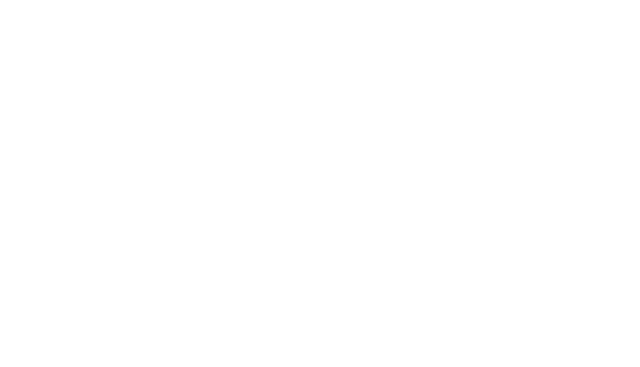
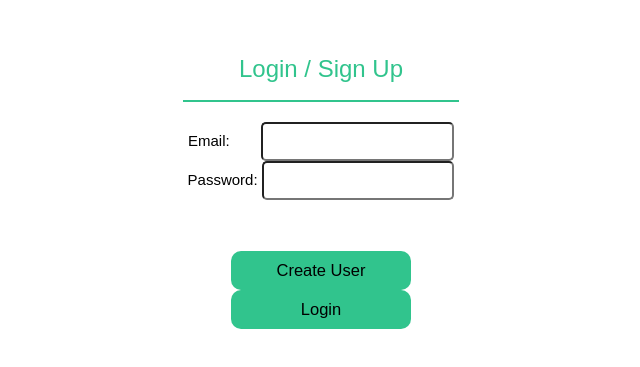
Before and after one commit to Andrew-Bremond/Rubbish-Radar, a Vue app: page /UserAuth in a window 1280 px wide. Before the commit this address had no page. Shown: the part 745-1112 px from the top of the page, without its empty margins (319-959 px from the left). Built offline with nearby package versions, Linux system fonts and the light colour scheme.

Commit message:
created login/sign up page
css input, creating and routing to the login/sign up page, added the input boxes, the create user and login buttons.

```diff
--- a/package.json
+++ b/package.json
@@ -12,6 +12,7 @@
     "test:e2e:dev": "start-server-and-test 'vite dev --port 4173' http://localhost:4173 'cypress open --e2e'"
   },
   "dependencies": {
+    "@userfront/core": "^0.6.5",
     "firebase": "^10.2.0",
     "pinia": "^2.1.4",
     "vue": "^3.3.4",
--- a/src/App.vue
+++ b/src/App.vue
@@ -8,6 +8,7 @@
       <nav>
         <RouterLink to = "/"> Home </RouterLink>
         <RouterLink to = "/about"> About </RouterLink>
+        <RouterLink to = "/UserAuth"> Login / SignUp </RouterLink>
       </nav>
   </header>
   <RouterView/>
--- a/src/assets/main.css
+++ b/src/assets/main.css
@@ -169,12 +169,9 @@
   min-height: 40vh;
 }
 
-/* header {
-  padding: 60px 5%;
-  text-align: center;
-  min-height: 60vh;
-} */
-
-/* header {
-  padding: 60px 5%;
-} */
+input {
+  text-align:left;
+  width: 70%;
+  padding: 10px;
+  border-radius: 5px;
+}
--- a/src/router/index.js
+++ b/src/router/index.js
@@ -2,6 +2,7 @@
 import Home from '../views/Home.vue'
 import UserInput from '../views/UserInput.vue'
 import MapTest from '../views/MapTest.vue'
+import UserAuth from '../views/UserAuth.vue'
 
 const router = createRouter({
   history: createWebHistory(import.meta.env.BASE_URL),
@@ -24,7 +25,12 @@
     {
       path: '/maptest',
       name: 'maptest',
-      component: MapTest
+      component: MapTest,
+    },
+    {
+      path: '/UserAuth',
+      name: 'UserAuth',
+      component: UserAuth,
     }
   ]
 })
--- a/src/views/Home.vue
+++ b/src/views/Home.vue
@@ -1,6 +1,6 @@
 <template>
   <img src="../images/rubbish-radar-high-resolution-color-logo.png" alt="Rubbish_Radar_Logo_pic"
-    style = "width: 100%; top: 30px; object-fit: none; height: 400px; position: absolute;">
+    style = "width: 100%; top: 35px; object-fit: none; height: 400px; position: absolute;">
 
     <div id="map"></div>
       <body>
--- a/src/views/UserAuth.vue
+++ b/src/views/UserAuth.vue
@@ -0,0 +1,127 @@
+<template>
+    <div class="userLogin">
+        <template v-if="!userLoggedIn">
+            <h2 style="text-align: center;">Login / Sign Up</h2>
+      <!-- TODO: We should hide this if a user is already logged in and show logout instead -->
+      Email: <input type="text" style="text-align: left; margin-left: 10%;" v-model.trim="email" />
+      <br>
+      Password: <input type="password" v-model.trim="password" />
+      <tempalte v-if="password != null && password.length != 0 && password.length < 6" style="color:red">
+        <br>Your password must be at least 6 characters
+      </tempalte>
+      <br>
+      <br>
+      <br>
+      <button @click="createUser()">Create User</button>
+      <br>
+      <button @click="login()">Login</button>
+      <!-- TODO: Update the styling here to color:red -->
+      <template v-if="userNotFound">
+        <br>
+        User not found
+      </template>
+      <template v-if="invalidPassword">
+        <br>
+        Invalid password
+      </template>
+    </template>
+    <template v-else>
+      <button @click="signOut()">Sign Out</button>
+    </template>
+    </div>
+</template>
+
+
+
+<script>
+import { auth } from '../firebaseResources';
+import { createUserWithEmailAndPassword, signInWithEmailAndPassword, signOut } from 'firebase/auth';
+
+export default {
+  // For this component to work you'll need to enable auth in your project and minimally enable
+  // email/password as a authentication provider
+
+  data() {
+    return {
+      email: null,
+      password: null,
+
+      userNotFound: false,
+      invalidPassword: false,
+
+      userLoggedIn: false,
+    }
+  },
+  mounted() {
+    // Here we check the user and handle their state manually, which is less than ideal and not the
+    // recommended method. We do this for two reasons:
+    // - To give you an example of how to access user state manually for cases you need it
+    // - To avoid the introduction of stores which are taught later in the curriculum
+    // The "correct" way to do this is to use the onAuthStateChanged to detect changes to the users
+    // status and write that to a store so that its available across all pages. This will reduce the
+    // amount of boilerplate code you have to write to check user state and be prone to errors around
+    // user state transitions
+    const user = auth.currentUser;
+    if (user != null) {
+      this.userLoggedIn = true;
+    }
+  },
+  methods: {
+    async login() {
+      try {
+        // Reset error messages
+        this.userNotFound = false;
+        this.invalidPassword = false;
+
+        await signInWithEmailAndPassword(auth, this.email, this.password);
+
+        // Mark that we are now logged in
+        this.userLoggedIn = true;
+      } catch(err) {
+        if (err.code) {
+          // Process auth specific error messages and display them to the user
+          if (err.code === 'auth/wrong-password') {
+            console.error('Error in login, wrong password');
+            this.invalidPassword = true;
+          } else if (err.code === 'auth/user-not-found') {
+            console.error('Error in login, user not found');
+            this.userNotFound = true;
+          }
+        } else {
+          // All other errors are logged to the console
+          console.error('Error in login', err);
+        }
+      }
+    },
+    async createUser() {
+      try {
+        // Reset error messages
+        this.userNotFound = false;
+        this.invalidPassword = false;
+
+        await createUserWithEmailAndPassword(auth, this.email, this.password);
+
+        // Mark that we are now logged in
+        this.userLoggedIn = true;
+        console.log('Current user', auth.currentUser);
+      } catch(err) {
+        console.error('Error in createUser', err);
+      }
+    },
+    async signOut() {
+      try {
+        if (auth.currentUser) {
+          await signOut(auth);
+
+          // Mark that we are now logged out
+          this.userLoggedIn = false;
+        } else {
+          console.warn('No user signed in');
+        }
+      } catch(err) {
+        console.error('Error in signOut', err);
+      }
+    }
+  }
+}
+</script>
```
Also changed, not shown: 1 other file (tests, documents, lock files or other folders).
